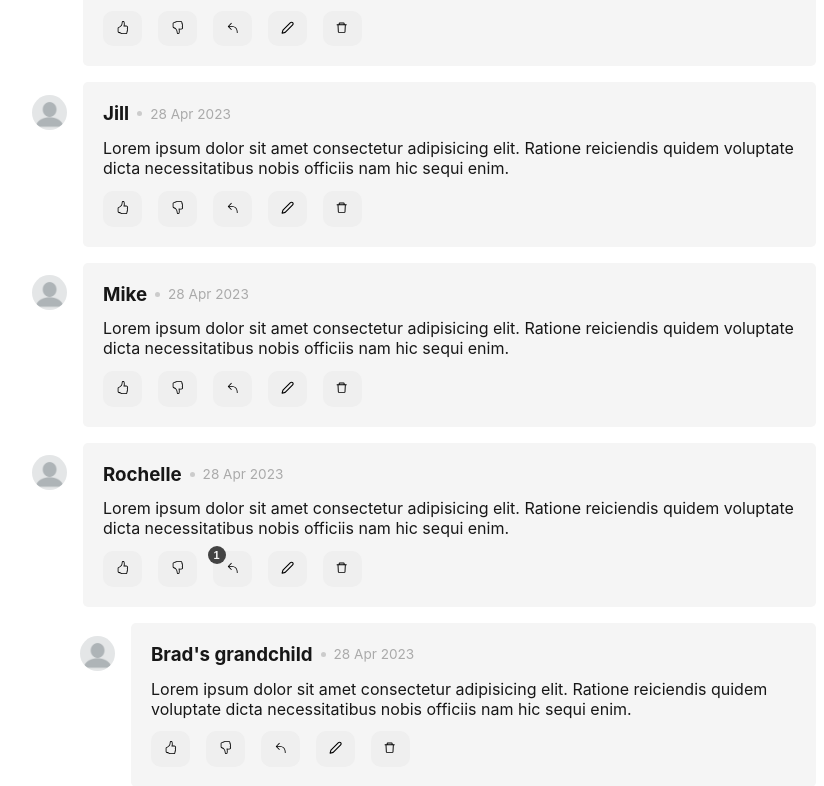
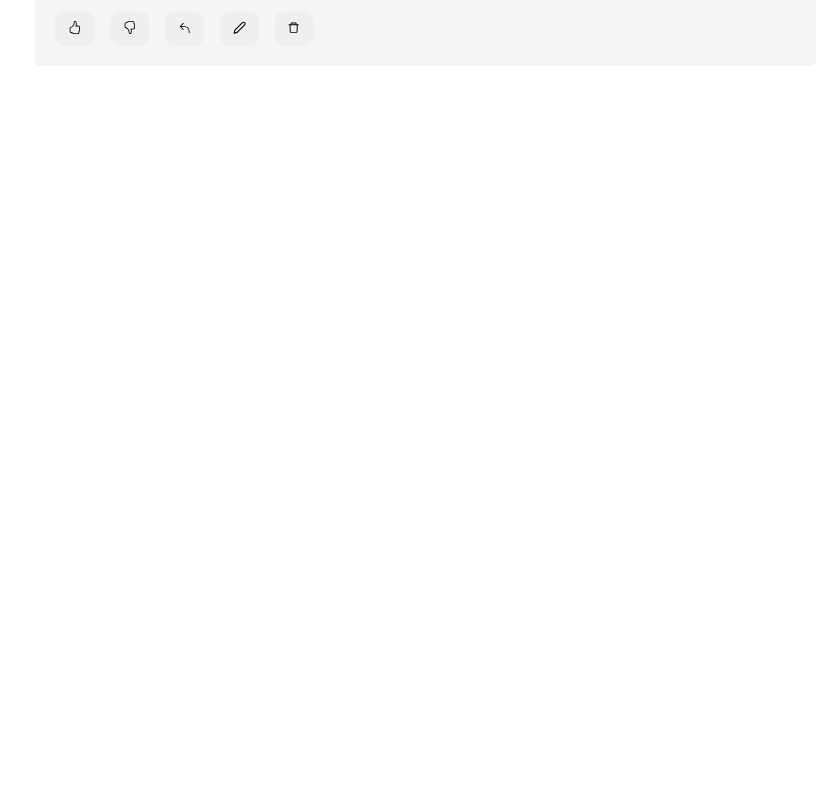
Before and after one commit to hopeinjavascript/comment-system, a React (Create React App) app: page / in a window 1280 px wide. Shown: the part 1254-2040 px from the top of the page, without its empty margins (240-1064 px from the left). After the commit the page ends 1384 px from the top, so only its background shows below. Built offline with nearby package versions, Linux system fonts and the light colour scheme; data requests are answered from the project's data file.

Commit message:
feat: show all replies on click

```diff
--- a/src/components/ReplyThread/ReplyThread.jsx
+++ b/src/components/ReplyThread/ReplyThread.jsx
@@ -1,17 +1,30 @@
 import './ReplyThread.css';
 import Comments from '../Comments/Comments';
+import { useState } from 'react';
 
 const ReplyThread = (props) => {
+  console.log(props.children.length && props.children);
+  const [moreReplies, setMoreReplies] = useState(false);
+
+  const handleMoreReplies = () => setMoreReplies(!moreReplies);
+
   return (
     <div className={`reply-thread`}>
-      {props.id && props.children.length > 1 && (
-        <p className="reply-count">
-          Total {props.children.length || ''} replies
-        </p>
-      )}
+      {/* only show if children array > 1 */}
+      {props.id &&
+        props.children.length > 1 && ( // if there's only 1 child then below <p> wont be shown (1.)
+          <p className="reply-count" onClick={() => handleMoreReplies()}>
+            Total {props.children.length || ''} replies
+          </p>
+        )}
 
       <div className="replies">
-        {props.children.length > 0 && <Comments comments={props.children} />}
+        {props.children.length > 0 && (
+          <Comments
+            // comments={props.children}
+            comments={moreReplies ? props.children : props.children.slice(0, 1)} // if there's only 1 child then it will be shown by default (2.)
+          />
+        )}
       </div>
     </div>
   );
```
